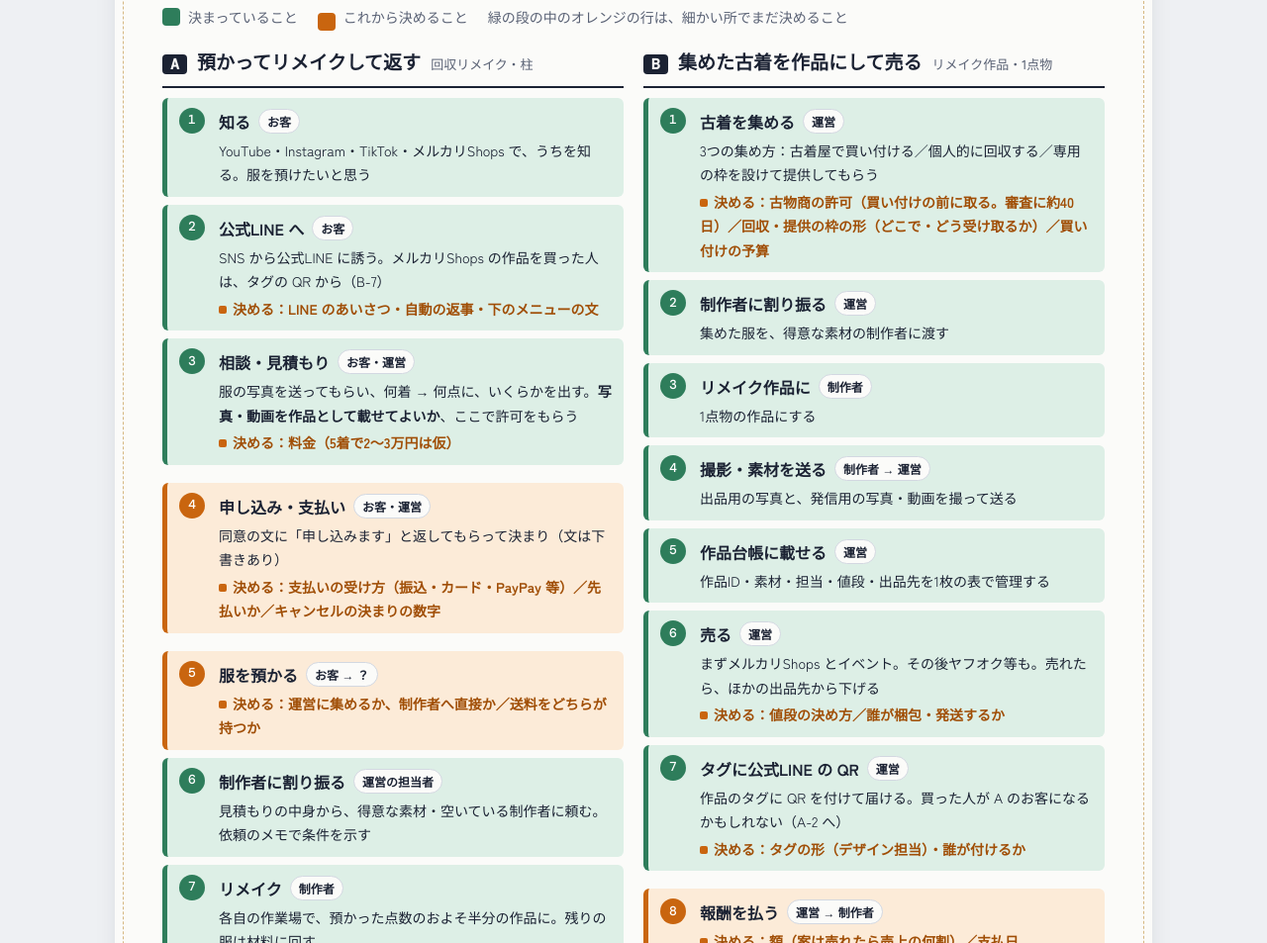
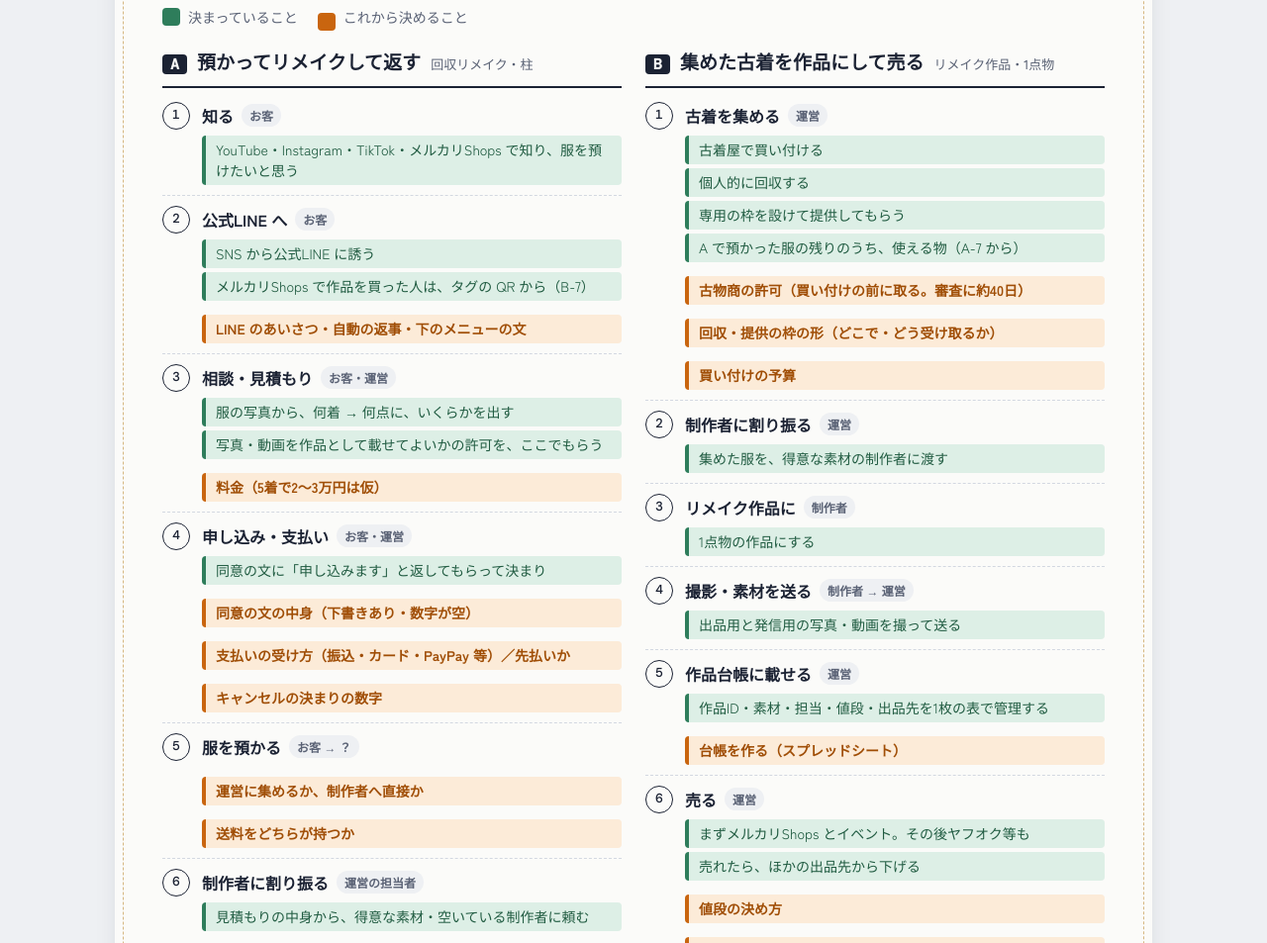
Before and after one commit to sasuke115115-byte/ess-flow, a plain HTML site: page index.html in a window 1280 px wide. Shown: the part 1847-2800 px from the top of the page at 99% size. Drawn offline with nearby package versions, Linux system fonts and the light colour scheme; a web font is replaced by a local one.

Commit message:
流れの中の事項ごとに、決まっている・決める所を色分け。A の残りの使える物を B の材料に
Co-Authored-By: Claude Opus 5.5 <noreply@anthropic.com>

```diff
--- a/index.html
+++ b/index.html
@@ -19,17 +19,17 @@
   --line:#D3D8E1;
   --mid1:#5A6A86; --mid2:#91866A;   /* 始める順の帯：デニムから糸の色へ */
   --ok:#2E7D5B; --ok-soft:#DDEFE6;
-  --todo:#C9650F; --todo-soft:#FCEBD8; --todo-ink:#A04E06;   /* これから決めること */
+  --todo:#C9650F; --todo-soft:#FCEBD8; --todo-ink:#A04E06; --ok-ink:#215C42;   /* これから決めること */
   --font-display:"Shippori Mincho B1","Hiragino Mincho ProN","Yu Mincho",serif;
   --font-body:"Zen Kaku Gothic New","Hiragino Sans","Yu Gothic",system-ui,sans-serif;
   --font-mono:"DM Mono",ui-monospace,"SFMono-Regular",Menlo,monospace;
 }
 @media (prefers-color-scheme: dark){:root:not([data-theme="light"]){
   --bg:#121621;--paper:#1B2130;--ink:#E7EAF1;--muted:#A3AABB;--denim:#8FAEE3;--denim-soft:#26324A;
-  --leather:#D9945E;--leather-soft:#3A2A1E;--thread:#D6B26C;--line:#2E3648;--mid1:#A3AFC5;--mid2:#C2B08A;--ok:#6FCB9F;--ok-soft:#1D3A2E;--todo:#F0A35E;--todo-soft:#3A2814;--todo-ink:#F5B87C;color-scheme:dark}}
+  --leather:#D9945E;--leather-soft:#3A2A1E;--thread:#D6B26C;--line:#2E3648;--mid1:#A3AFC5;--mid2:#C2B08A;--ok:#6FCB9F;--ok-soft:#1D3A2E;--todo:#F0A35E;--todo-soft:#3A2814;--todo-ink:#F5B87C;--ok-ink:#A6E3C3;color-scheme:dark}}
 :root[data-theme="dark"]{
   --bg:#121621;--paper:#1B2130;--ink:#E7EAF1;--muted:#A3AABB;--denim:#8FAEE3;--denim-soft:#26324A;
-  --leather:#D9945E;--leather-soft:#3A2A1E;--thread:#D6B26C;--line:#2E3648;--mid1:#A3AFC5;--mid2:#C2B08A;--ok:#6FCB9F;--ok-soft:#1D3A2E;--todo:#F0A35E;--todo-soft:#3A2814;--todo-ink:#F5B87C;color-scheme:dark}
+  --leather:#D9945E;--leather-soft:#3A2A1E;--thread:#D6B26C;--line:#2E3648;--mid1:#A3AFC5;--mid2:#C2B08A;--ok:#6FCB9F;--ok-soft:#1D3A2E;--todo:#F0A35E;--todo-soft:#3A2814;--todo-ink:#F5B87C;--ok-ink:#A6E3C3;color-scheme:dark}
 
 *{box-sizing:border-box}
 [hidden]{display:none!important}   /* 単独で開いた時（GitHub Pages・手元のファイル）も、隠した物を確実に隠す */
@@ -93,33 +93,28 @@ body::before{content:"";position:fixed;inset:0 0 auto;height:env(safe-area-inset
 .flowmap svg{display:block;min-width:760px;width:100%;height:auto}
 .flowmap text{font-family:var(--font-body)}
 
-/* 人・服・お金の流れ：決まっている＝緑／これから決める＝オレンジ */
+/* 人・服・お金の流れ：段は色を付けず、中の事項ごとに 決まっている＝緑／これから決める＝オレンジ */
 .st-legend{display:flex;flex-wrap:wrap;gap:6px 20px;margin-top:16px;font-size:14px;color:var(--muted);align-items:center}
 .st-legend span{display:inline-flex;align-items:center;gap:8px}
 .sw{display:inline-block;width:18px;height:18px;border-radius:4px}
 .sw.ok{background:var(--ok)}
 .sw.todo{background:var(--todo)}
-.lanes{display:grid;grid-template-columns:repeat(2,minmax(0,1fr));gap:20px;margin-top:20px}
+.lanes{display:grid;grid-template-columns:repeat(2,minmax(0,1fr));gap:24px;margin-top:20px}
 .lane{min-width:0}
-.lane-h{font-size:19px;display:flex;align-items:baseline;flex-wrap:wrap;gap:4px 10px;padding-bottom:10px;border-bottom:2px solid var(--ink);margin-bottom:10px}
+.lane-h{font-size:19px;display:flex;align-items:baseline;flex-wrap:wrap;gap:4px 10px;padding-bottom:10px;border-bottom:2px solid var(--ink);margin-bottom:4px}
 .lane-h .mono{font-size:15px;background:var(--ink);color:var(--paper);border-radius:4px;padding:0 8px;font-family:var(--font-mono)}
 .lane-h small{font-family:var(--font-body);font-size:13px;font-weight:500;color:var(--muted)}
-.fl{list-style:none;margin:0;padding:0;counter-reset:f;display:grid;gap:8px}
-.fl li{display:grid;grid-template-columns:30px 1fr;gap:10px;padding:10px 12px;border-radius:6px;border-left:5px solid var(--ok);background:var(--ok-soft)}
-.fl li.todo{border-left-color:var(--todo);background:var(--todo-soft)}
-.fl li::before{counter-increment:f;content:counter(f);font-family:var(--font-mono);font-weight:500;font-size:13px;width:26px;height:26px;border-radius:50%;display:grid;place-items:center;background:var(--ok);color:#fff}
-.fl li.todo::before{background:var(--todo)}
+.fl{list-style:none;margin:0;padding:0;counter-reset:f}
+.fl > li{display:grid;grid-template-columns:30px 1fr;gap:10px;padding:10px 0;border-bottom:1px dashed var(--line)}
+.fl > li::before{counter-increment:f;content:counter(f);font-family:var(--font-mono);font-weight:500;font-size:13px;width:26px;height:26px;border-radius:50%;display:grid;place-items:center;border:1.5px solid var(--ink);color:var(--ink)}
+.fl.money > li{grid-template-columns:1fr}
+.fl.money > li::before{display:none}
 .fl b{font-size:16px;margin-right:8px}
-.fl .who{display:inline-block;font-size:12px;font-weight:700;padding:1px 8px;border-radius:999px;background:var(--paper);color:var(--ink);border:1px solid var(--line);vertical-align:2px}
-.fl p{font-size:14px;color:var(--ink);margin-top:3px}
-.dec{color:var(--todo-ink)!important;font-weight:700;font-size:13px}
-.fl p.dec::before,.money .dec::before{content:"";display:inline-block;width:8px;height:8px;border-radius:2px;background:var(--todo);margin-right:6px;vertical-align:1px}
-.money-h{font-size:19px;margin:26px 0 10px}
-.money{list-style:none;margin:0;padding:0;display:grid;grid-template-columns:1fr;gap:8px}
-.money li{padding:10px 12px;border-radius:6px;border-left:5px solid var(--ok);background:var(--ok-soft);font-size:14px;display:flex;flex-direction:column;gap:2px}
-.money li.todo{border-left-color:var(--todo);background:var(--todo-soft)}
-.money li b{font-family:var(--font-mono);font-size:12px;color:var(--muted)}
-.money .dec{font-size:13px}
+.fl .who{display:inline-block;font-size:12px;font-weight:700;padding:1px 8px;border-radius:999px;background:var(--bg);color:var(--muted);vertical-align:2px}
+.it{list-style:none;margin:6px 0 0;padding:0;display:grid;gap:4px}
+.it li{font-size:14px;line-height:1.5;padding:4px 10px;border-radius:4px;border-left:4px solid var(--ok);background:var(--ok-soft);color:var(--ok-ink)}
+.it li.todo{border-left-color:var(--todo);background:var(--todo-soft);color:var(--todo-ink);font-weight:700}
+.money-h{font-size:19px;margin:26px 0 4px;padding-bottom:10px;border-bottom:2px solid var(--ink)}
 
 /* 段階（知る→信じる→頼む→また） */
 .stages{display:grid;grid-template-columns:repeat(4,minmax(0,1fr));gap:0;margin-top:24px;border:1px solid var(--line);border-radius:4px;overflow:hidden}
@@ -224,7 +219,7 @@ td:first-child{font-weight:700;white-space:nowrap}
   :root,:root:not([data-theme="light"]),:root[data-theme="dark"]{
     --bg:#F3F4F6;--paper:#fff;--ink:#1B2233;--muted:#4F5768;--denim:#2F4A7A;--denim-soft:#E2E8F2;
     --leather:#9A5B2C;--leather-soft:#F3E7DC;--thread:#C9A15A;--line:#CDD3DD;--mid1:#5A6A86;--mid2:#91866A;
-    --ok:#2E7D5B;--ok-soft:#E0F0E7;--todo:#C9650F;--todo-soft:#FCEBD8;--todo-ink:#A04E06;color-scheme:light}
+    --ok:#2E7D5B;--ok-soft:#E0F0E7;--todo:#C9650F;--todo-soft:#FCEBD8;--todo-ink:#A04E06;--ok-ink:#215C42;color-scheme:light}
   *{-webkit-print-color-adjust:exact;print-color-adjust:exact}   /* 表紙の色・印を紙にも出す */
   html,body{background:#fff}
   body{font-size:9.5pt;line-height:1.55}
@@ -274,21 +269,16 @@ td:first-child{font-weight:700;white-space:nowrap}
   .st-legend{font-size:8pt;margin-top:2mm;gap:1mm 6mm}
   .sw{width:3.2mm;height:3.2mm;border-radius:.8mm}
   .lanes{gap:5mm;margin-top:2.5mm}
-  .lane-h{font-size:10.5pt;padding-bottom:1.4mm;margin-bottom:2mm;border-bottom-width:1.2px}
+  .lane-h{font-size:10.5pt;padding-bottom:1.4mm;margin-bottom:.5mm;border-bottom-width:1.2px}
   .lane-h .mono{font-size:8.5pt;padding:0 1.6mm}
   .lane-h small{font-size:7.5pt}
-  .fl{gap:.9mm}
-  .fl li{grid-template-columns:5mm 1fr;gap:2mm;padding:1mm 2.2mm;border-left-width:1.2mm;break-inside:avoid}
-  .fl li::before{width:4.6mm;height:4.6mm;font-size:7pt}
-  .fl b{font-size:9pt;margin-right:1.5mm}
+  .fl > li{grid-template-columns:5mm 1fr;gap:2mm;padding:.7mm 0;break-inside:avoid}
+  .fl > li::before{width:4.4mm;height:4.4mm;font-size:7pt;border-width:1px}
+  .fl b{font-size:8.6pt;margin-right:1.5mm}
   .fl .who{font-size:6.8pt;padding:0 1.6mm}
-  .fl p{font-size:7.5pt;margin-top:.2mm;line-height:1.35}
-  .dec{font-size:7.6pt!important}
-  .fl p.dec::before,.money .dec::before{width:1.6mm;height:1.6mm;margin-right:1.2mm}
-  .money-h{font-size:10.5pt;margin:4mm 0 2mm;padding-bottom:1.4mm;border-bottom:1.2px solid var(--ink)}
-  .money{gap:1.6mm}
-  .money li{padding:1.6mm 2.4mm;border-left-width:1.2mm;font-size:8.3pt;gap:.3mm}
-  .money li b{font-size:7pt}
+  .it{margin-top:.3mm;gap:.35mm}
+  .it li{font-size:7.2pt;line-height:1.3;padding:.25mm 1.8mm;border-left-width:1mm}
+  .money-h{font-size:10.5pt;margin:3.5mm 0 .5mm;padding-bottom:1.4mm;border-bottom-width:1.2px}
 
   /* 媒体の役割 */
   .stages{margin-top:4mm}
@@ -387,7 +377,7 @@ td:first-child{font-weight:700;white-space:nowrap}
       <div class="item">
         <span class="key">B</span>
         <h3>リメイク作品</h3>
-        <p>古着屋での買い付け・個人の回収・提供の枠で集めた古着から作る1点物。</p>
+        <p>古着屋での買い付け・個人の回収・提供の枠で集めた古着と、預かった服の残りから作る1点物。</p>
         <dl><dt>買う人</dt><dd>1点物が欲しい人</dd><dt>売り場</dt><dd>メルカリShops → ヤフオク等／古着屋／イベント</dd></dl>
       </div>
       <div class="item">
@@ -412,7 +402,7 @@ td:first-child{font-weight:700;white-space:nowrap}
     </div>
     <div class="split">
       <div><b>お客にとって</b><p class="note" style="color:var(--muted);font-size:15px">服が減り、しかも新しい服が手に入る。シーズンごとに頼める。</p></div>
-      <div class="b"><b>残りの服</b><p style="color:var(--muted);font-size:15px">無償で譲ってもらい、制作の材料に回す。了承は申し込みの時にもらう。</p></div>
+      <div class="b"><b>残りの服</b><p style="color:var(--muted);font-size:15px">無償で譲ってもらい、使える物はリメイク作品（B）の材料にする。了承は申し込みの時にもらう。</p></div>
     </div>
   </div>
 
@@ -422,76 +412,100 @@ td:first-child{font-weight:700;white-space:nowrap}
     <p class="lead">流れは2本。A はお客の服を預かってリメイクして返す流れ、B は集めた古着を作品にして売る流れ。B で作品を買った人が、タグの QR から A のお客になる。</p>
     <div class="st-legend" aria-label="色の見方">
       <span><i class="sw ok"></i>決まっていること</span>
-      <span><i class="sw todo"></i>これから決めること</span><span>緑の段の中のオレンジの行は、細かい所でまだ決めること</span>
+      <span><i class="sw todo"></i>これから決めること</span>
     </div>
     <div class="lanes">
       <section class="lane" aria-label="A 預かってリメイクして返す">
         <h3 class="lane-h"><span class="mono">A</span>預かってリメイクして返す<small>回収リメイク・柱</small></h3>
         <ol class="fl">
-          <li class="ok"><div><b>知る</b><span class="who">お客</span>
-            <p>YouTube・Instagram・TikTok・メルカリShops で、うちを知る。服を預けたいと思う</p></div></li>
-          <li class="ok"><div><b>公式LINE へ</b><span class="who">お客</span>
-            <p>SNS から公式LINE に誘う。メルカリShops の作品を買った人は、タグの QR から（B-7）</p>
-            <p class="dec">決める：LINE のあいさつ・自動の返事・下のメニューの文</p></div></li>
-          <li class="ok"><div><b>相談・見積もり</b><span class="who">お客・運営</span>
-            <p>服の写真を送ってもらい、何着 → 何点に、いくらかを出す。<strong>写真・動画を作品として載せてよいか</strong>、ここで許可をもらう</p>
-            <p class="dec">決める：料金（5着で2〜3万円は仮）</p></div></li>
-          <li class="todo"><div><b>申し込み・支払い</b><span class="who">お客・運営</span>
-            <p>同意の文に「申し込みます」と返してもらって決まり（文は下書きあり）</p>
-            <p class="dec">決める：支払いの受け方（振込・カード・PayPay 等）／先払いか／キャンセルの決まりの数字</p></div></li>
-          <li class="todo"><div><b>服を預かる</b><span class="who">お客 → ？</span>
-            <p class="dec">決める：運営に集めるか、制作者へ直接か／送料をどちらが持つか</p></div></li>
-          <li class="ok"><div><b>制作者に割り振る</b><span class="who">運営の担当者</span>
-            <p>見積もりの中身から、得意な素材・空いている制作者に頼む。依頼のメモで条件を示す</p></div></li>
-          <li class="ok"><div><b>リメイク</b><span class="who">制作者</span>
-            <p>各自の作業場で、預かった点数のおよそ半分の作品に。残りの服は材料に回す</p></div></li>
-          <li class="ok"><div><b>撮影・素材を送る</b><span class="who">制作者 → 運営</span>
-            <p>許可がある時だけ、撮り方の指定のとおりに写真・動画を撮って運営に送る</p>
-            <p class="dec">決める：素材の受け取り場所（制作者ごとのフォルダ）</p></div></li>
-          <li class="todo"><div><b>確かめてお客に返す</b><span class="who">？ → お客</span>
-            <p class="dec">決める：返す前に誰が確かめるか／返し方（郵送・手渡し）</p></div></li>
-          <li class="ok"><div><b>編集・投稿</b><span class="who">運営</span>
-            <p>素材を編集して SNS・HP に出す。これが次の人の「知る」になる（A-1 へ）</p></div></li>
-          <li class="todo"><div><b>報酬を払う</b><span class="who">運営 → 制作者</span>
-            <p class="dec">決める：額（案は1着いくらの出来高）／支払日</p></div></li>
-          <li class="ok"><div><b>また頼む</b><span class="who">お客</span>
-            <p>次のシーズンの受付を LINE で知らせる</p></div></li>
+          <li><div><b>知る</b><span class="who">お客</span><ul class="it">
+            <li class="ok">YouTube・Instagram・TikTok・メルカリShops で知り、服を預けたいと思う</li></ul></div></li>
+          <li><div><b>公式LINE へ</b><span class="who">お客</span><ul class="it">
+            <li class="ok">SNS から公式LINE に誘う</li>
+            <li class="ok">メルカリShops で作品を買った人は、タグの QR から（B-7）</li>
+            <li class="todo">LINE のあいさつ・自動の返事・下のメニューの文</li></ul></div></li>
+          <li><div><b>相談・見積もり</b><span class="who">お客・運営</span><ul class="it">
+            <li class="ok">服の写真から、何着 → 何点に、いくらかを出す</li>
+            <li class="ok">写真・動画を作品として載せてよいかの許可を、ここでもらう</li>
+            <li class="todo">料金（5着で2〜3万円は仮）</li></ul></div></li>
+          <li><div><b>申し込み・支払い</b><span class="who">お客・運営</span><ul class="it">
+            <li class="ok">同意の文に「申し込みます」と返してもらって決まり</li>
+            <li class="todo">同意の文の中身（下書きあり・数字が空）</li>
+            <li class="todo">支払いの受け方（振込・カード・PayPay 等）／先払いか</li>
+            <li class="todo">キャンセルの決まりの数字</li></ul></div></li>
+          <li><div><b>服を預かる</b><span class="who">お客 → ？</span><ul class="it">
+            <li class="todo">運営に集めるか、制作者へ直接か</li>
+            <li class="todo">送料をどちらが持つか</li></ul></div></li>
+          <li><div><b>制作者に割り振る</b><span class="who">運営の担当者</span><ul class="it">
+            <li class="ok">見積もりの中身から、得意な素材・空いている制作者に頼む</li>
+            <li class="todo">依頼のメモ・取り決めの数字（ひな形あり）</li></ul></div></li>
+          <li><div><b>リメイク</b><span class="who">制作者</span><ul class="it">
+            <li class="ok">各自の作業場で、預かった点数のおよそ半分の作品に</li>
+            <li class="ok">残りの服は、使える物を B の作品の材料にする（B-1 へ）</li></ul></div></li>
+          <li><div><b>撮影・素材を送る</b><span class="who">制作者 → 運営</span><ul class="it">
+            <li class="ok">許可がある時だけ、撮り方の指定のとおりに撮って運営に送る</li>
+            <li class="todo">素材の受け取り場所（制作者ごとのフォルダ）</li></ul></div></li>
+          <li><div><b>確かめてお客に返す</b><span class="who">？ → お客</span><ul class="it">
+            <li class="todo">返す前に誰が確かめるか</li>
+            <li class="todo">返し方（郵送・手渡し）</li></ul></div></li>
+          <li><div><b>編集・投稿</b><span class="who">運営</span><ul class="it">
+            <li class="ok">素材を編集して SNS・HP に出す。次の人の「知る」になる（A-1 へ）</li></ul></div></li>
+          <li><div><b>報酬を払う</b><span class="who">運営 → 制作者</span><ul class="it">
+            <li class="todo">額（案は1着いくらの出来高）</li>
+            <li class="todo">支払日</li></ul></div></li>
+          <li><div><b>また頼む</b><span class="who">お客</span><ul class="it">
+            <li class="ok">次のシーズンの受付を LINE で知らせる</li></ul></div></li>
         </ol>
       </section>
 
       <section class="lane" aria-label="B 集めた古着を作品にして売る">
         <h3 class="lane-h"><span class="mono">B</span>集めた古着を作品にして売る<small>リメイク作品・1点物</small></h3>
         <ol class="fl">
-          <li class="ok"><div><b>古着を集める</b><span class="who">運営</span>
-            <p>3つの集め方：古着屋で買い付ける／個人的に回収する／専用の枠を設けて提供してもらう</p>
-            <p class="dec">決める：古物商の許可（買い付けの前に取る。審査に約40日）／回収・提供の枠の形（どこで・どう受け取るか）／買い付けの予算</p></div></li>
-          <li class="ok"><div><b>制作者に割り振る</b><span class="who">運営</span>
-            <p>集めた服を、得意な素材の制作者に渡す</p></div></li>
-          <li class="ok"><div><b>リメイク作品に</b><span class="who">制作者</span>
-            <p>1点物の作品にする</p></div></li>
-          <li class="ok"><div><b>撮影・素材を送る</b><span class="who">制作者 → 運営</span>
-            <p>出品用の写真と、発信用の写真・動画を撮って送る</p></div></li>
-          <li class="ok"><div><b>作品台帳に載せる</b><span class="who">運営</span>
-            <p>作品ID・素材・担当・値段・出品先を1枚の表で管理する</p></div></li>
-          <li class="ok"><div><b>売る</b><span class="who">運営</span>
-            <p>まずメルカリShops とイベント。その後ヤフオク等も。売れたら、ほかの出品先から下げる</p>
-            <p class="dec">決める：値段の決め方／誰が梱包・発送するか</p></div></li>
-          <li class="ok"><div><b>タグに公式LINE の QR</b><span class="who">運営</span>
-            <p>作品のタグに QR を付けて届ける。買った人が A のお客になるかもしれない（A-2 へ）</p>
-            <p class="dec">決める：タグの形（デザイン担当）・誰が付けるか</p></div></li>
-          <li class="todo"><div><b>報酬を払う</b><span class="who">運営 → 制作者</span>
-            <p class="dec">決める：額（案は売れたら売上の何割）／支払日</p></div></li>
+          <li><div><b>古着を集める</b><span class="who">運営</span><ul class="it">
+            <li class="ok">古着屋で買い付ける</li>
+            <li class="ok">個人的に回収する</li>
+            <li class="ok">専用の枠を設けて提供してもらう</li>
+            <li class="ok">A で預かった服の残りのうち、使える物（A-7 から）</li>
+            <li class="todo">古物商の許可（買い付けの前に取る。審査に約40日）</li>
+            <li class="todo">回収・提供の枠の形（どこで・どう受け取るか）</li>
+            <li class="todo">買い付けの予算</li></ul></div></li>
+          <li><div><b>制作者に割り振る</b><span class="who">運営</span><ul class="it">
+            <li class="ok">集めた服を、得意な素材の制作者に渡す</li></ul></div></li>
+          <li><div><b>リメイク作品に</b><span class="who">制作者</span><ul class="it">
+            <li class="ok">1点物の作品にする</li></ul></div></li>
+          <li><div><b>撮影・素材を送る</b><span class="who">制作者 → 運営</span><ul class="it">
+            <li class="ok">出品用と発信用の写真・動画を撮って送る</li></ul></div></li>
+          <li><div><b>作品台帳に載せる</b><span class="who">運営</span><ul class="it">
+            <li class="ok">作品ID・素材・担当・値段・出品先を1枚の表で管理する</li>
+            <li class="todo">台帳を作る（スプレッドシート）</li></ul></div></li>
+          <li><div><b>売る</b><span class="who">運営</span><ul class="it">
+            <li class="ok">まずメルカリShops とイベント。その後ヤフオク等も</li>
+            <li class="ok">売れたら、ほかの出品先から下げる</li>
+            <li class="todo">値段の決め方</li>
+            <li class="todo">誰が梱包・発送するか</li></ul></div></li>
+          <li><div><b>タグに公式LINE の QR</b><span class="who">運営</span><ul class="it">
+            <li class="ok">作品のタグに QR を付けて届ける。買った人が A のお客になるかもしれない（A-2 へ）</li>
+            <li class="todo">タグの形（デザイン担当）・誰が付けるか</li></ul></div></li>
+          <li><div><b>報酬を払う</b><span class="who">運営 → 制作者</span><ul class="it">
+            <li class="todo">額（案は売れたら売上の何割）</li>
+            <li class="todo">支払日</li></ul></div></li>
         </ol>
-      <h3 class="money-h">お金の流れ</h3>
-      <ul class="money">
-        <li class="ok"><b>A</b>お客 → 運営：リメイクの料金<span class="dec">決める：料金・受け方</span></li>
-        <li class="ok"><b>B</b>作品を買った人 → メルカリShops（手数料10%を引く）→ 運営<span class="dec">決める：値段の決め方</span></li>
-        <li class="todo"><b>出る</b>運営 → 制作者：報酬<span class="dec">決める：A・B の額と支払日</span></li>
-        <li class="todo"><b>出る</b>運営 → 古着屋：買い付けの代金<span class="dec">決める：予算</span></li>
-      </ul>
+
+        <h3 class="money-h">お金の流れ</h3>
+        <ol class="fl money">
+          <li><div><b>入る：A</b><span class="who">お客 → 運営</span><ul class="it">
+            <li class="ok">リメイクの料金</li>
+            <li class="todo">料金の額・受け方</li></ul></div></li>
+          <li><div><b>入る：B</b><span class="who">買った人 → 運営</span><ul class="it">
+            <li class="ok">販売価格から、メルカリShops の手数料10%を引いた額</li>
+            <li class="todo">値段の決め方</li></ul></div></li>
+          <li><div><b>出る：報酬</b><span class="who">運営 → 制作者</span><ul class="it">
+            <li class="todo">A・B の額と支払日</li></ul></div></li>
+          <li><div><b>出る：買い付け</b><span class="who">運営 → 古着屋</span><ul class="it">
+            <li class="todo">予算</li></ul></div></li>
+        </ol>
       </section>
     </div>
-
   </div>
 
   <div class="patch">
```
